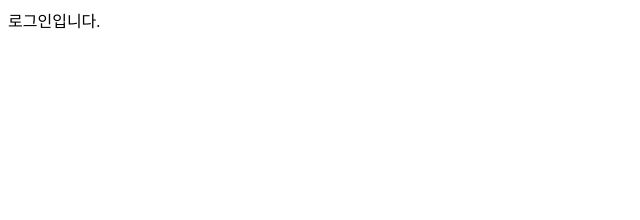
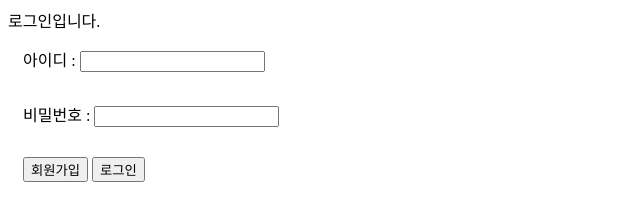
Before and after one commit to eundeang/began_project, a plain HTML site: page login.html in a window 1280 px wide. Shown: the whole page, without its empty margins (0-640 px from the left). Drawn offline with Linux system fonts and the light colour scheme.

Commit message:
Update login.html

```diff
--- a/login.html
+++ b/login.html
@@ -9,4 +9,25 @@
 	<meta charset = "utf-8"/>
 	<!-- 메타 데이터를 입력하고, 뒤에 입력된 값은 한글 깨짐을 방지 할 수 있는 메타 데이터 -->
 	로그인입니다.
+	<title>login page</title>
+	<style>
+		div {
+			padding: 15px;
+		}
+	</style>
 </head>
+
+<body>
+	<div>
+		<label> 아이디 : <input id="ID: " type="text"> </label>
+	</div>
+	<div>
+		<label> 비밀번호 : <input id="ID: " type="text"> </label>
+	</div>
+
+	<div>
+	<a href="https://eundeang.github.io/began_project/signup.html"><input type="button" value="회원가입"></a>
+	<input type="button" value="로그인" onclick="login();">
+	</div>
+</body>
+</html>
```
